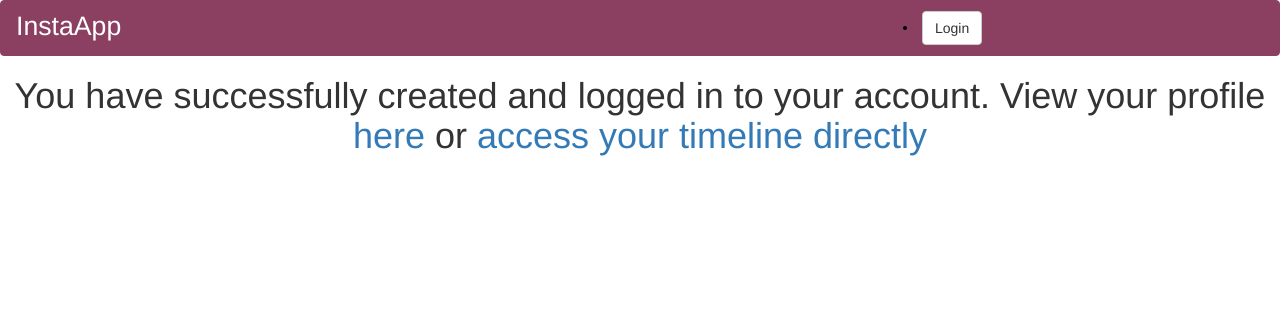
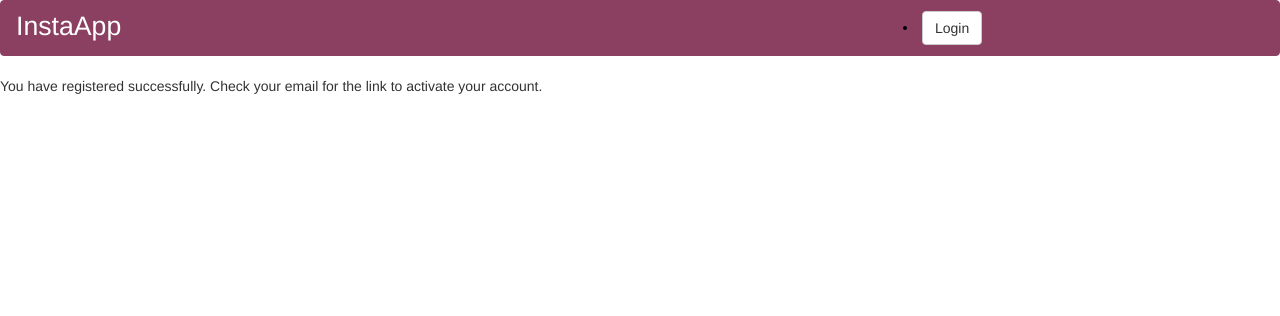
Before and after one commit to SharonFaith/insta, a Django app: template instaapp/templates/django_registration/registration_complete.html in a window 1280 px wide. Shown: the top 316 px of the page. Run offline with Django 3.2, Linux system fonts and the light colour scheme; the template is opened without the code that fills it, so the values that code supplies are empty; some libraries are stand-ins or nearby versions.

Commit message:
change text

```diff
--- a/instaapp/templates/django_registration/registration_complete.html
+++ b/instaapp/templates/django_registration/registration_complete.html
@@ -1,5 +1,6 @@
 {% extends 'base.html' %}
 {% load bootstrap3 %}
 {% block content %}
-    <h1 class="text-center">You have successfully created and logged in to your account. View your profile <a href="{% url 'profile' user.id %}" >here</a> or <a href="/">access your timeline directly</a> </h1>
+    <!--<h1 class="text-center">You have successfully created and logged in to your account. View your profile <a href="{% url 'profile' user.id %}" >here</a> or <a href="/">access your timeline directly</a> </h1>-->
+    <p>You have registered successfully. Check your email for the link to activate your account.</p>
 {% endblock %}
```
